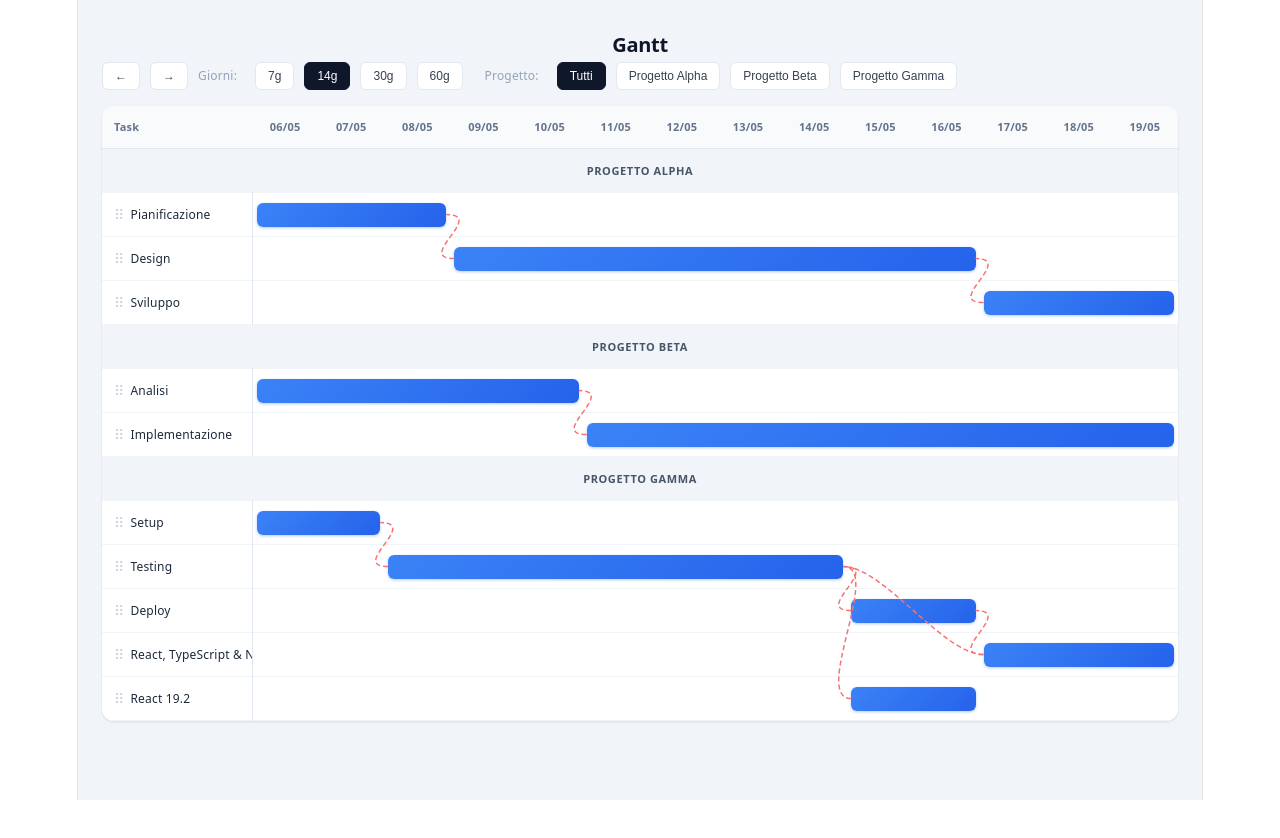
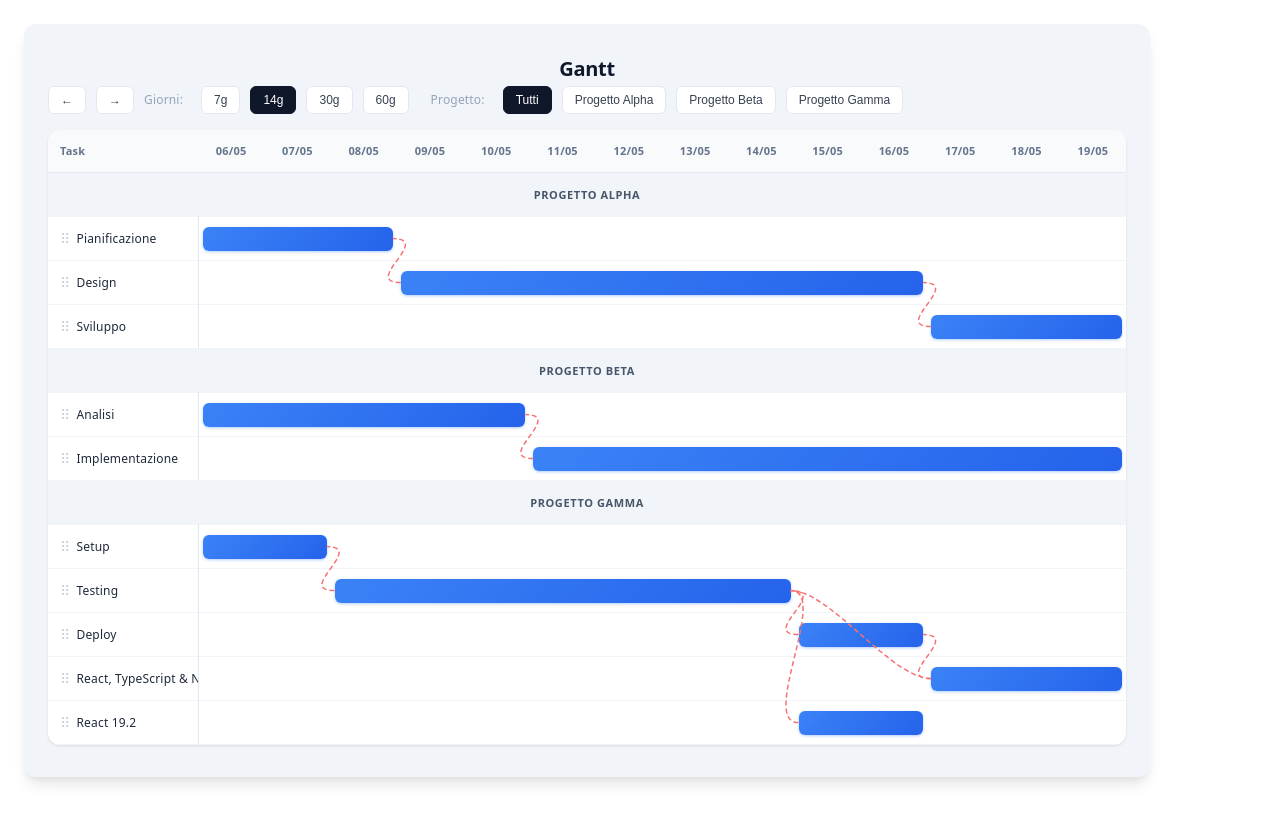
Before and after one commit to sensorario/gantt.simonegentili.com, a React (Vite) app: page / in a window 1280 px wide. Shown: the top 838 px of the page. Before the commit the page ends 800 px from the top, so only its background shows below. Built offline with nearby package versions, Linux system fonts and the light colour scheme.

Commit message:
refactor(colors): better coloring

```diff
--- a/src/App.css
+++ b/src/App.css
@@ -1,10 +1,11 @@
 * { box-sizing: border-box; }
 
 .app {
-  min-height: 100vh;
   background: #f1f5f9;
   padding: 32px 24px;
   font-family: system-ui, 'Segoe UI', sans-serif;
+  border-radius: 12px;
+  box-shadow: var(--shadow);
 }
 
 .app h1 {
--- a/src/index.css
+++ b/src/index.css
@@ -30,26 +30,6 @@
   }
 }
 
-@media (prefers-color-scheme: dark) {
-  :root {
-    --text: #9ca3af;
-    --text-h: #f3f4f6;
-    --bg: #16171d;
-    --border: #2e303a;
-    --code-bg: #1f2028;
-    --accent: #c084fc;
-    --accent-bg: rgba(192, 132, 252, 0.15);
-    --accent-border: rgba(192, 132, 252, 0.5);
-    --social-bg: rgba(47, 48, 58, 0.5);
-    --shadow:
-      rgba(0, 0, 0, 0.4) 0 10px 15px -3px, rgba(0, 0, 0, 0.25) 0 4px 6px -2px;
-  }
-
-  #social .button-icon {
-    filter: invert(1) brightness(2);
-  }
-}
-
 body {
   margin: 0;
 }
@@ -57,9 +37,8 @@
 #root {
   width: 1126px;
   max-width: 100%;
-  margin: 0 auto;
+  margin: 24px;
   text-align: center;
-  border-inline: 1px solid var(--border);
   min-height: 100svh;
   display: flex;
   flex-direction: column;
```
